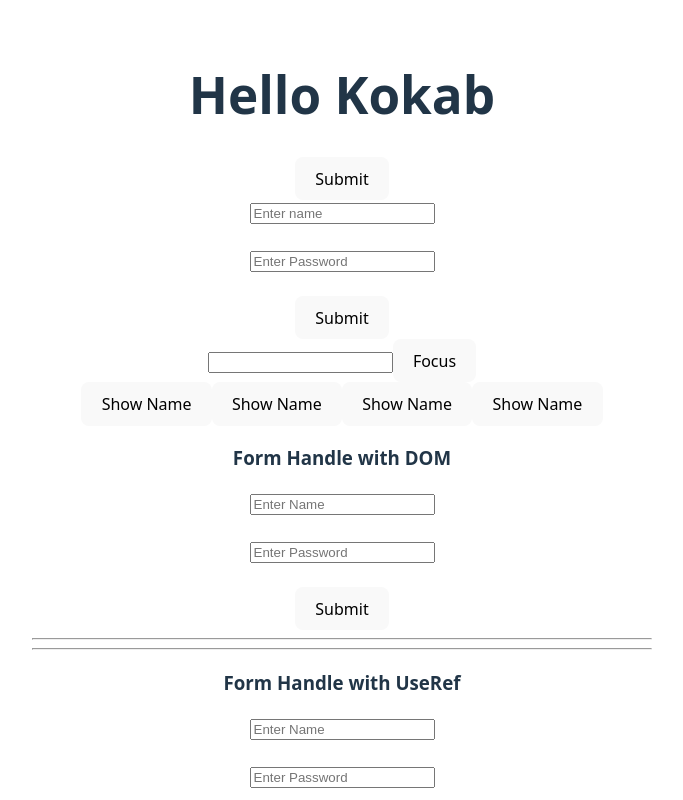
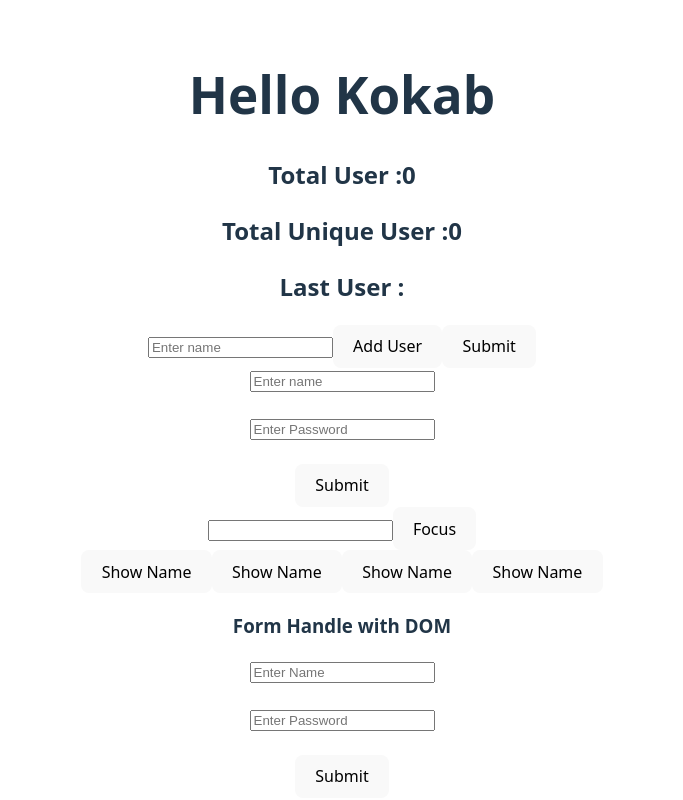
Before and after one commit to KokabNaveed/React, a React (Vite) app: page / in a window 1280 px wide. Shown: the top 800 px of the page, without its empty margins (298-981 px from the left). Built offline with nearby package versions, Linux system fonts and the light colour scheme.

Commit message:
Learn Derived State

```diff
--- a/src/App.jsx
+++ b/src/App.jsx
@@ -17,6 +17,7 @@ import PassFunction from './PassFunctionAsParameter'
 import Ref from './ForwardRef'
 import HandleForm from './HandleForm'
 import Transition from './Transition'
+import Derived from './DerivedState'
 
 
 const fruit = (name) => {
@@ -175,6 +176,8 @@ function App() {
     <>
       <h1>Hello Kokab</h1>
 
+      <Derived/>
+
       <Transition/>
 
       <HandleForm/>
--- /dev/null
+++ b/src/DerivedState.jsx
@@ -0,0 +1,34 @@
+import { useState } from "react"
+
+function Derived(){
+
+    const [users,setusers]=useState([]);
+    const [user,setuser]=useState('');
+
+    const handleUser=()=>{
+        setusers([...users,user]);
+        console.log(users);
+    }
+
+    const total = users.length;
+    const last = users[users.length-1];
+    const unique = [...new Set(users)].length;
+
+    return(
+        <>
+        <h2>Total User :{total}</h2>
+        <h2>Total Unique User :{unique}</h2>
+        <h2>Last User :{last}</h2>
+        <input type="text" placeholder="Enter name" onChange={(event)=>setuser(event.target.value)} />
+        <button onClick={handleUser}>Add User</button>
+
+        {
+            users.map((item,index)=>(
+                <h2 key={index}>{item}</h2>
+            ))
+        }
+        </>
+    )
+}
+
+export default Derived;
```
